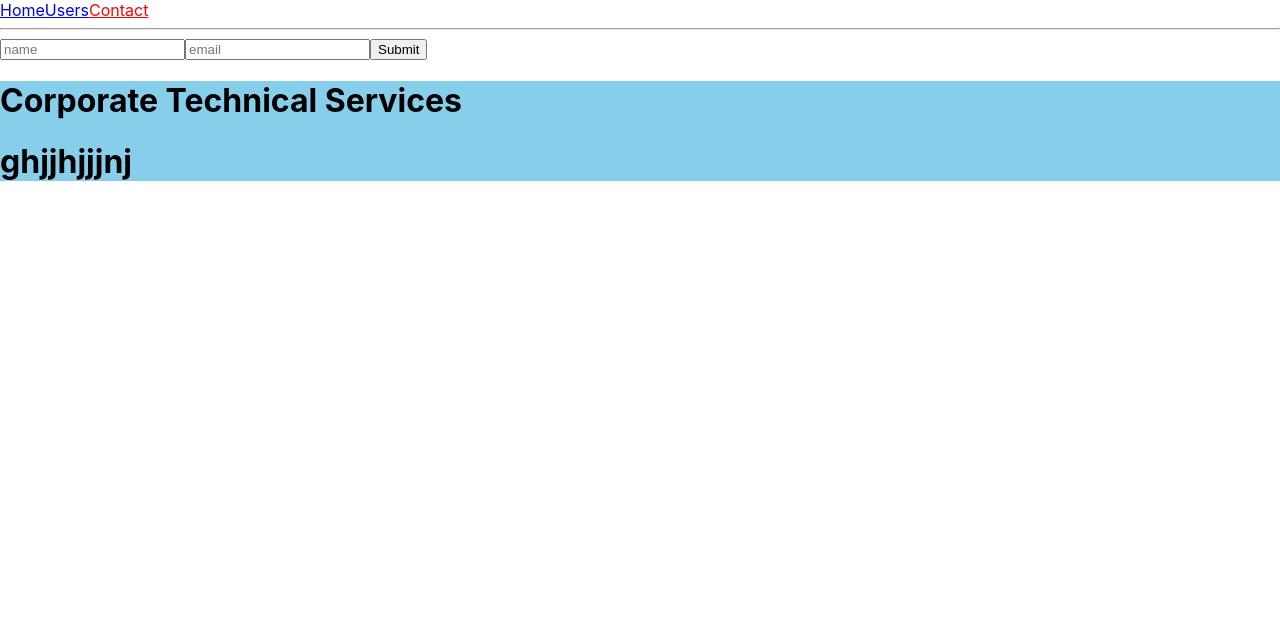
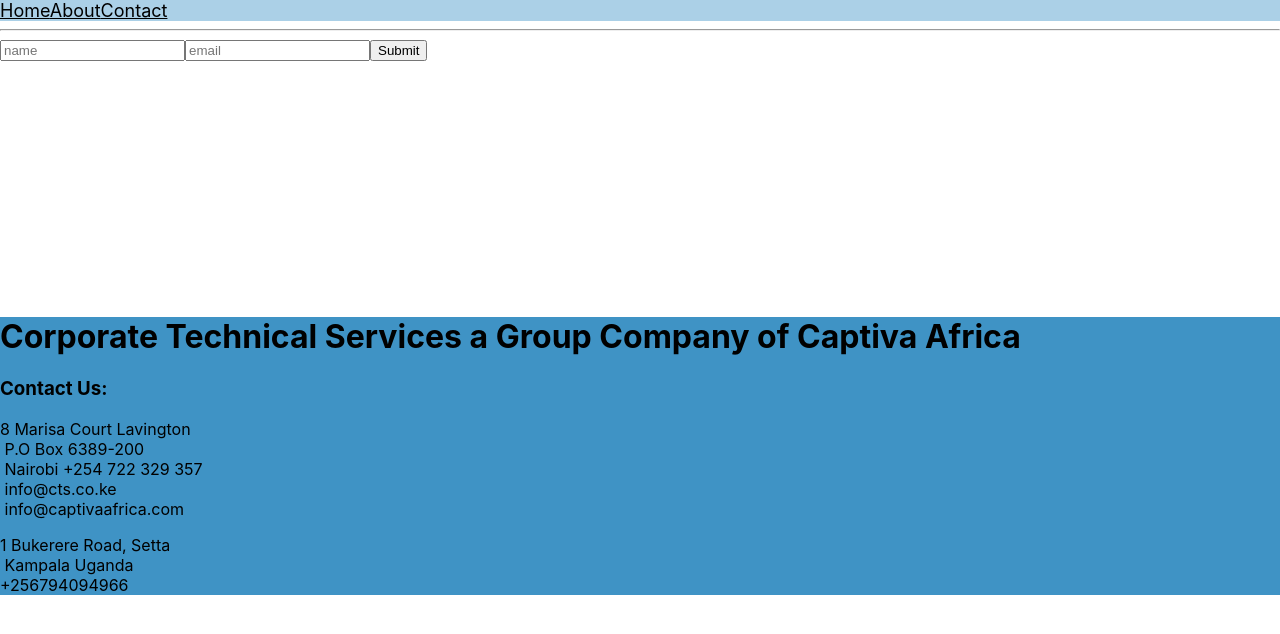
Before and after one commit to ankundn/CTL, a React (Create React App) app: page /contact in a window 1280 px wide. Shown: the top 634 px of the page. Built offline with nearby package versions, Linux system fonts and the light colour scheme.

Commit message:
Added features to the footer

```diff
--- a/src/components/Footer.js
+++ b/src/components/Footer.js
@@ -3,10 +3,48 @@ import React from "react";
 function Footer() {
   return (
     <div className="footer">
-      <h1>Corporate Technical Services</h1>
-      <h1>ghjjhjjjnj</h1>
+      <h1>
+        {"Corporate Technical Services a Group Company of Captiva Africa"}
+      </h1>
+
+      <h3>Contact Us: </h3>
+      <p
+        style={{
+          whiteSpace: "pre-wrap",
+        }}
+      >
+        {
+          "8 Marisa Court Lavington \n P.O Box 6389-200 \n Nairobi +254 722 329 357 \n info@cts.co.ke \n info@captivaafrica.com"
+        }
+      </p>
+      <p
+        style={{
+          whiteSpace: "pre-wrap",
+        }}
+      >
+        {"1 Bukerere Road, Setta \n Kampala Uganda \n+256794094966"}
+      </p>
     </div>
   );
 }
 
 export default Footer;
+
+// const styles = {
+//   fontFamily: 'sans-serif',
+//   textAlign: 'center',
+// };
+
+// const App = () => {
+//   return (
+//   <div style={styles}>
+//     <Hello name="CodeSandbox" />
+//     <p style={{
+//       'white-space': 'pre-wrap'
+//       }}>{"This \n works"}</p>
+//     <p style={{
+//       'white-space': 'pre-wrap'
+//     }}>Does \n not \n work</p>
+//   </div>
+//   );
+// };
--- a/src/components/Header.js
+++ b/src/components/Header.js
@@ -3,14 +3,14 @@ import { NavLink } from "react-router-dom";
 
 function Header() {
   return (
-    <nav>
-      <NavLink exact activeClassName="active" to="/">
+    <nav className="header">
+      <NavLink className="headername" exact activeClassName="active" to="/">
         Home
       </NavLink>
-      <NavLink activeClassName="active" to="/users">
-        Users
+      <NavLink className="headername" activeClassName="active" to="/about">
+        About
       </NavLink>
-      <NavLink activeClassName="active" to="/contact">
+      <NavLink className="headername" activeClassName="active" to="/contact">
         Contact
       </NavLink>
     </nav>
--- a/src/index.css
+++ b/src/index.css
@@ -11,10 +11,23 @@ code {
   font-family: source-code-pro, Menlo, Monaco, Consolas, "Courier New",
     monospace;
 }
-.active {
+/* .active {
   color: red;
+} */
+
+.headername {
+  /* margin: 10px; */
+  /* margin-left: 400px; */
+  font-size: large;
+  color: black;
+  font-style: "bold";
 }
 
 .footer {
-  background-color: #87ceeb;
+  background-color: rgb(63, 147, 197);
+  margin-top: 20%;
 }
+
+.header {
+  background-color: rgb(171, 208, 231);
+}
```
